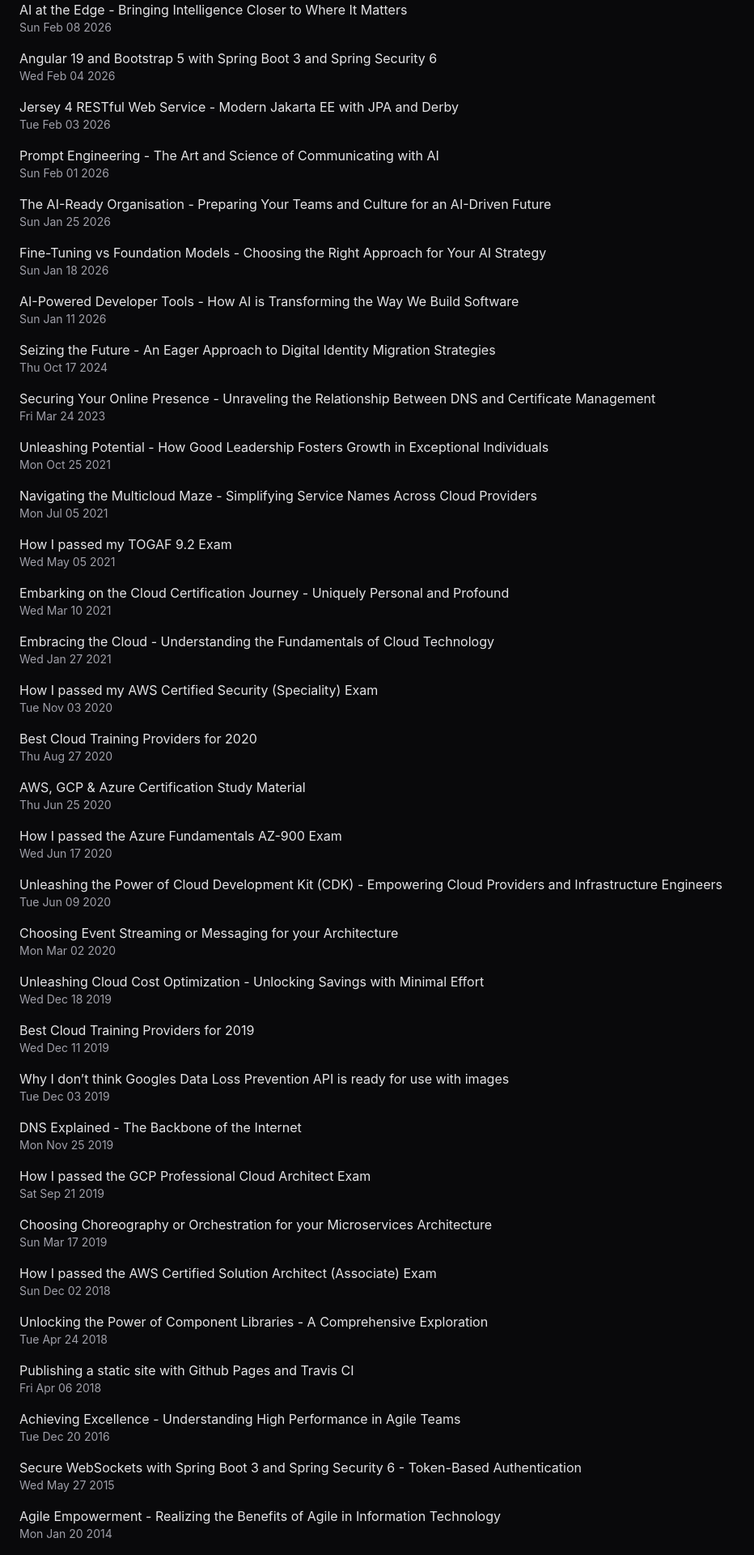
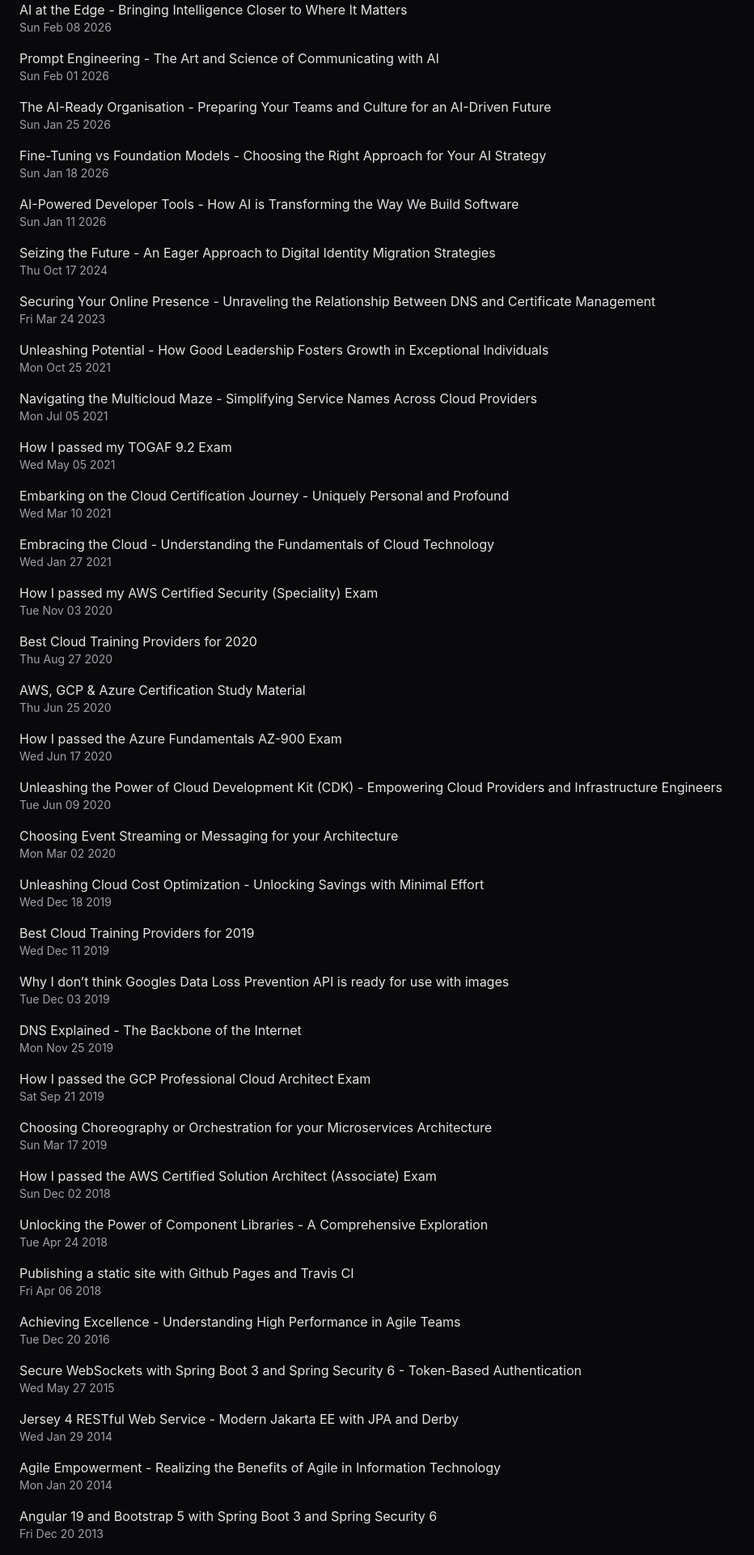
Before and after one commit to Rob-Leggett/Rob-Leggett.github.io, a Next.js app: page /blog in a window 1280 px wide. Shown: the part 400-2320 px from the top of the page at 81% size, without its empty margins (0-932 px from the left). Built offline with nearby package versions, Linux system fonts and the light colour scheme; no server answers.

Commit message:
fix: restore blog post

```diff
--- a/content/publish/angular-bootstrap-spring-boot-security.mdx
+++ b/content/publish/angular-bootstrap-spring-boot-security.mdx
@@ -1,6 +1,6 @@
 ---
 title: "Angular 19 and Bootstrap 5 with Spring Boot 3 and Spring Security 6"
-date: "2026-02-04"
+date: "2013-12-20"
 slug: "angular-bootstrap-spring-boot-security"
 status: "publish"
 feature_image: "/blog/angular-bootstrap-spring-boot-security/feature-image.png"
@@ -8,7 +8,7 @@
 
 meta:
   title: "Angular 19 & Bootstrap 5 with Spring Boot 3 and Spring Security 6 | Robert Leggett"
-  description: "A complete full-stack example integrating Angular 19, Bootstrap 5.3, Spring Boot 3.3, Spring Security 6, HSQLDB, and JWT stateless authentication. Learn how to build a secure, modern Java web application end to end."
+  description: "A complete full-stack example integrating Angular 19, Bootstrap 5.3, Spring Boot 3.3.7, Spring Security 6, HSQLDB, and JWT stateless authentication. Learn how to build a secure, modern Java web application end to end."
   keywords: ["Angular 19", "Spring Boot 3", "Spring Security 6", "Bootstrap 5", "JWT Authentication", "Java 21", "TypeScript 5.7", "REST API", "Full Stack", "HSQLDB", "JUnit 5", "Robert Leggett"]
   author: "Robert Leggett"
   canonical: "https://robertleggett.com.au/blog/angular-bootstrap-spring-boot-security"
@@ -30,7 +30,7 @@
   image: "https://robertleggett.com.au/blog/angular-bootstrap-spring-boot-security/feature-image.png"
 ---
 
-Folks have been asking me if I knew of any good examples of a modern full-stack web application that utilises the following technologies: **Angular 19**, **Bootstrap 5.3**, **Spring Boot 3.3**, **Spring Security 6**, **HSQLDB**, and **JWT stateless authentication**, and after searching around I decided that it would be best to create an example project that would demonstrate the integration of all these technologies as well as describe some of the specifics.
+Folks have been asking me if I knew of any good examples of a modern full-stack web application that utilises the following technologies: **Angular 19**, **Bootstrap 5.3**, **Spring Boot 3.3.7**, **Spring Security 6**, **HSQLDB**, and **JWT stateless authentication**, and after searching around I decided that it would be best to create an example project that would demonstrate the integration of all these technologies as well as describe some of the specifics.
 
 This project has been fully modernised from its original AngularJS and Spring 4 roots to reflect current industry standards, running on **Java 21** and **TypeScript 5.7** with a **Maven multi-module** structure.
 
@@ -104,17 +104,17 @@
 
 ---
 
-## Spring Boot 3.3
+## Spring Boot 3.3.7
 
 ### Why choose this technology
 
 For the example I wanted to create the functionality scenarios to best emulate industry best practices and for the reader to be able to walk away understanding how they can utilise modern server-side technologies that are currently strong in the market.
 
-I decided to use **Spring Boot 3.3** to create a **RESTful API** in which the client could GET, POST, PUT, DELETE data as required. Spring Boot provides auto-configuration, embedded Tomcat, and a streamlined development experience compared to the traditional XML-heavy Spring configuration of the past.
+I decided to use **Spring Boot 3.3.7** to create a **RESTful API** in which the client could GET, POST, PUT, DELETE data as required. Spring Boot provides auto-configuration, embedded Tomcat, and a streamlined development experience compared to the traditional XML-heavy Spring configuration of the past.
 
 ### Technology focus areas
 
-*   **Spring Boot 3.3** with auto-configuration and embedded Tomcat
+*   **Spring Boot 3.3.7** with auto-configuration and embedded Tomcat
 *   **Java 21** as the runtime, taking advantage of modern language features
 *   Annotations are used throughout to configure controllers, services, transactions, and components
 *   RESTful entry points are defined through controllers and produce JSON responses
@@ -165,7 +165,7 @@
 
 The project is organised as a **Maven multi-module** build with two modules:
 
-*   **api** — the Spring Boot 3.3 back-end with REST endpoints, Spring Security 6, and JPA persistence
+*   **api** — the Spring Boot 3.3.7 back-end with REST endpoints, Spring Security 6, and JPA persistence
 *   **client** — the Angular 19 front-end, built via Angular CLI and served alongside the API
 
 This structure provides a clean separation of concerns while allowing a single build command to produce the full application.
@@ -190,7 +190,7 @@
 *   Data retrieval via HttpClient
 *   Integration of client-side framework with server-side RESTful API
 *   Stateless API design
-*   RESTful entry points with Spring Boot 3.3
+*   RESTful entry points with Spring Boot 3.3.7
 *   Spring Security 6 with JWT tokens
 *   Data operations using Spring Data JPA
 *   HSQLDB in-memory database
@@ -201,7 +201,7 @@
 
 ## Conclusion
 
-This project demonstrates how a full-stack application can be built using modern technologies that are in demand across the industry. The combination of **Angular 19**, **Bootstrap 5.3**, **Spring Boot 3.3**, **Spring Security 6**, and **JWT authentication** running on **Java 21** provides a solid foundation for building secure, responsive web applications.
+This project demonstrates how a full-stack application can be built using modern technologies that are in demand across the industry. The combination of **Angular 19**, **Bootstrap 5.3**, **Spring Boot 3.3.7**, **Spring Security 6**, and **JWT authentication** running on **Java 21** provides a solid foundation for building secure, responsive web applications.
 
 ---
 
--- a/content/publish/jersey-restful-webservice-jakarta-ee-jpa-derby.mdx
+++ b/content/publish/jersey-restful-webservice-jakarta-ee-jpa-derby.mdx
@@ -1,6 +1,6 @@
 ---
 title: "Jersey 4 RESTful Web Service - Modern Jakarta EE with JPA and Derby"
-date: "2026-02-03"
+date: "2014-01-29"
 slug: "jersey-restful-webservice-jakarta-ee-jpa-derby"
 status: "publish"
 feature_image: "/blog/jersey-restful-webservice-jakarta-ee-jpa-derby/feature-image.png"
--- a/public/metadata/blog-posts.json
+++ b/public/metadata/blog-posts.json
@@ -40,27 +40,6 @@
     "date": "2026-02-08",
     "excerpt": "For those who know me, you will know that I have always been fascinated by the intersection of cloud computing and real-world problem-solving. Over recent years, one of the most exciting shifts I have witnessed is the movement of artificial intelligence away from centralised data…",
     "feature_image": "/blog/ai-at-the-edge-bringing-intelligence-closer/feature-image.png"
-  },
-  {
-    "slug": "angular-bootstrap-spring-boot-security",
-    "title": "Angular 19 and Bootstrap 5 with Spring Boot 3 and Spring Security 6",
-    "date": "2026-02-04",
-    "excerpt": "Folks have been asking me if I knew of any good examples of a modern full-stack web application that utilises the following technologies: **Angular 19**, **Bootstrap 5.3**, **Spring Boot 3.3**, **Spring Security 6**, **HSQLDB**, and **JWT stateless authentication**, and after sea…",
-    "feature_image": "/blog/angular-bootstrap-spring-boot-security/feature-image.png"
-  },
-  {
-    "slug": "secure-websockets-spring-boot-spring-security",
-    "title": "Secure WebSockets with Spring Boot 3 and Spring Security 6 - Token-Based Authentication",
-    "date": "2026-02-03",
-    "excerpt": "WebSockets with custom message security is not a topic that appears widely online, let alone example on how to make it happen, therefore I decided to present on web sockets and in particular allowing custom security on the socket level. This project has been fully modernised from…",
-    "feature_image": "/blog/secure-websockets-spring-boot-spring-security/feature-image.png"
-  },
-  {
-    "slug": "jersey-restful-webservice-jakarta-ee-jpa-derby",
-    "title": "Jersey 4 RESTful Web Service - Modern Jakarta EE with JPA and Derby",
-    "date": "2026-02-03",
-    "excerpt": "RESTful is a key term that remains central to modern API development. Previous services used to be created implementing JAX-WS with the communication protocol being SOAP, various implementations were and are still used but from my own experience they all have fallen short especia…",
-    "feature_image": "/blog/jersey-restful-webservice-jakarta-ee-jpa-derby/feature-image.png"
   },
   {
     "slug": "prompt-engineering-art-and-science-of-communicating-with-ai",
@@ -252,10 +231,31 @@
     "feature_image": "/blog/agile-high-performing-team/feature-image.png"
   },
   {
+    "slug": "secure-websockets-spring-boot-spring-security",
+    "title": "Secure WebSockets with Spring Boot 3 and Spring Security 6 - Token-Based Authentication",
+    "date": "2015-05-27",
+    "excerpt": "WebSockets with custom message security is not a topic that appears widely online, let alone example on how to make it happen, therefore I decided to present on web sockets and in particular allowing custom security on the socket level. This project has been fully modernised from…",
+    "feature_image": "/blog/secure-websockets-spring-boot-spring-security/feature-image.png"
+  },
+  {
+    "slug": "jersey-restful-webservice-jakarta-ee-jpa-derby",
+    "title": "Jersey 4 RESTful Web Service - Modern Jakarta EE with JPA and Derby",
+    "date": "2014-01-29",
+    "excerpt": "RESTful is a key term that remains central to modern API development. Previous services used to be created implementing JAX-WS with the communication protocol being SOAP, various implementations were and are still used but from my own experience they all have fallen short especia…",
+    "feature_image": "/blog/jersey-restful-webservice-jakarta-ee-jpa-derby/feature-image.png"
+  },
+  {
     "slug": "agile-in-the-industry",
     "title": "Agile Empowerment - Realizing the Benefits of Agile in Information Technology",
     "date": "2014-01-20",
     "excerpt": "In today's post, we will explore the remarkable success of Agile methodology in the realm of Information Technology and Business. Since its introduction, Agile has revolutionized the way projects are executed, delivering tremendous benefits to all parties involved. From stakehold…",
     "feature_image": "/blog/agile-in-the-industry/feature-image.png"
+  },
+  {
+    "slug": "angular-bootstrap-spring-boot-security",
+    "title": "Angular 19 and Bootstrap 5 with Spring Boot 3 and Spring Security 6",
+    "date": "2013-12-20",
+    "excerpt": "Folks have been asking me if I knew of any good examples of a modern full-stack web application that utilises the following technologies: **Angular 19**, **Bootstrap 5.3**, **Spring Boot 3.3.7**, **Spring Security 6**, **HSQLDB**, and **JWT stateless authentication**, and after s…",
+    "feature_image": "/blog/angular-bootstrap-spring-boot-security/feature-image.png"
   }
 ]
```
Also changed, not shown: 2 other files (tests, documents, lock files or other folders).
